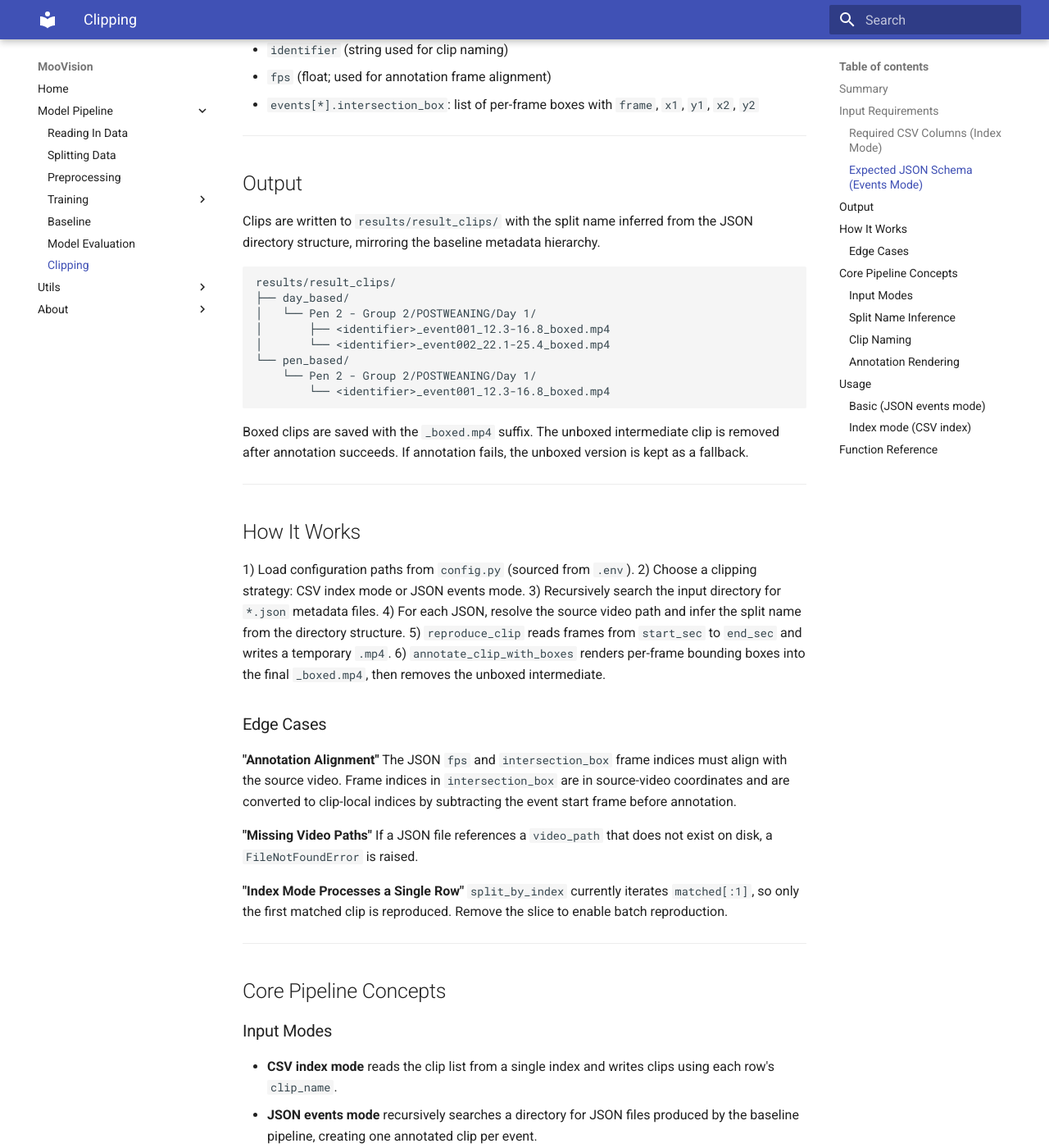
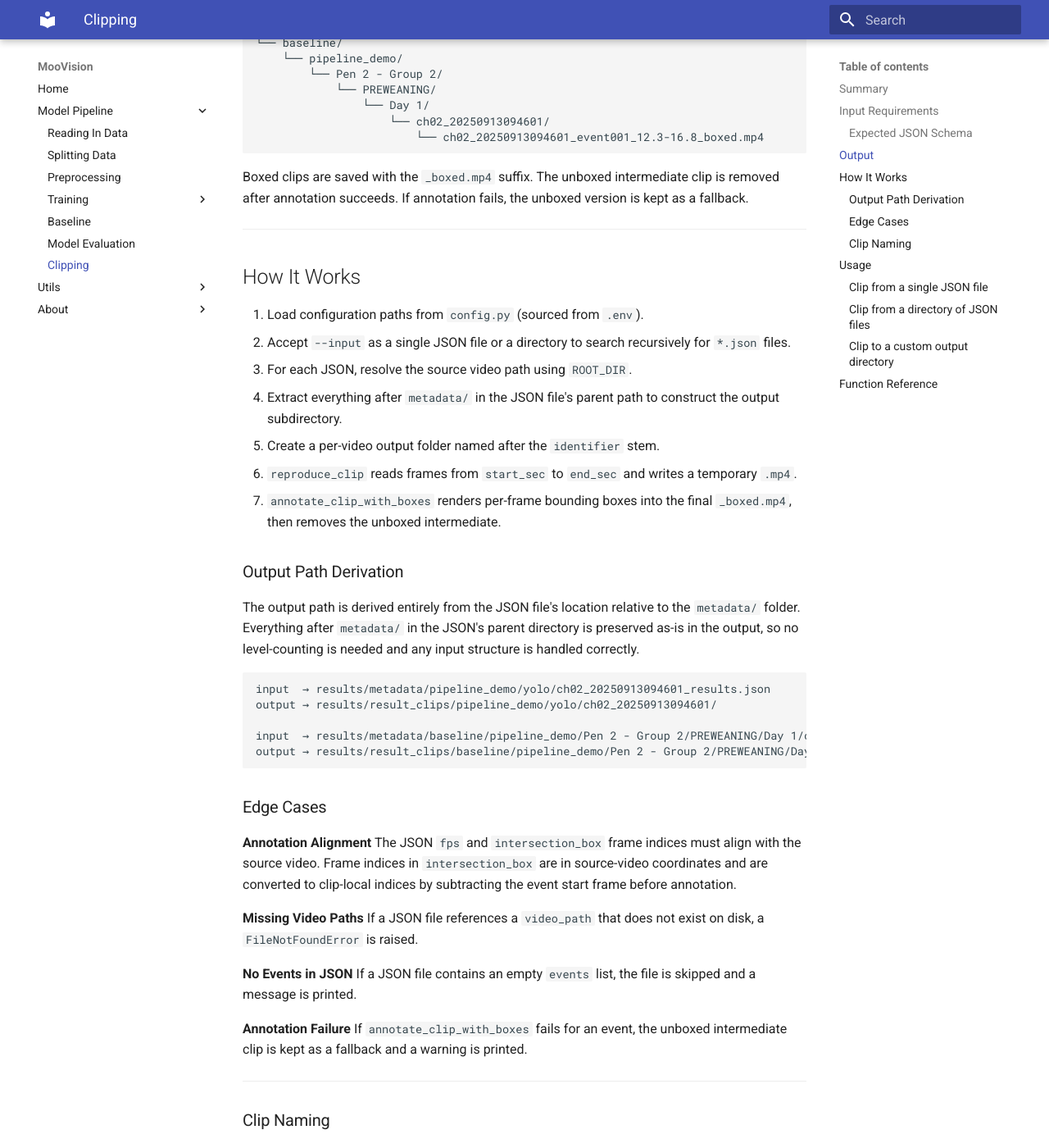
Before and after one commit to UBC-AWP/mooVision, an MkDocs documentation site: the page built from docs/Pipeline/generating_clips/clipping.md, in a window 1280 px wide and 1400 px high, scrolled down 1634 px. Shown: the whole window at 82% size. Built offline with MkDocs 1.6.1 and Material for MkDocs 9.7.7, drawn with Linux system fonts in a browser that asks for light colours; some of the changed text lies outside the part shown.

Commit message:
update clipping mkdoc

````diff
--- a/docs/Pipeline/generating_clips/clipping.md
+++ b/docs/Pipeline/generating_clips/clipping.md
@@ -1,17 +1,14 @@
 # Clipping Pipeline
 
-This page documents how to use `scripts/clipping.py` to reproduce short annotated clips from long-form source videos using JSON event metadata produced by the baseline detection pipeline.
+This page documents how to use `scripts/clipping.py` to reproduce short annotated clips from long-form source videos using JSON event metadata produced by the detection pipeline.
 
 ---
 
 ## Summary
 
-The clipping pipeline replays precise temporal segments from raw `.mp4` files into standalone annotated clip files. It supports two input modes:
+The clipping pipeline replays precise temporal segments from raw `.mp4` files into standalone annotated clip files. It reads JSON event metadata produced by any stage of the detection pipeline (baseline, fine-tuned YOLO, or sequence-linked) and produces boxed clips with per-frame bounding box annotations.
 
-1) **Index-based clipping**: reads a CSV index with clip start/end timestamps.
-2) **JSON events-based clipping**: reads JSON event metadata produced by the baseline pipeline and produces boxed clips with per-frame bounding box annotations.
-
-All clips are written to `results/result_clips/`, organised by split name and source video hierarchy.
+All clips are written to `results/result_clips/`, preserving the directory structure of the input JSON files relative to the `metadata/` folder.
 
 ---
 
@@ -19,27 +16,16 @@ All clips are written to `results/result_clips/`, organised by split name and so
 
 | Property | Details |
 |---|---|
-| Format | CSV index **or** JSON events metadata |
-| Content | Clip start/end times + source video references (optionally bounding boxes) |
+| Format | JSON event metadata files |
+| Content | Clip start/end times, source video references, and optionally per-frame bounding boxes |
 
 Before running the clipping script, ensure your local workspace satisfies the following:
 
 - `.env` is populated with `ROOT_DIR` and `LOCAL_DIR` (used by `config.py`).
-- Source videos exist under `ROOT_DIR/raw_cross_sucking_datalog/videos`.
-- For **index mode**, `INDEX_PATH` points to a CSV index (default: `ROOT_DIR/cross_sucking_clips/all_clips_index.csv`).
-- For **JSON events mode**, JSON files exist under `LOCAL_DIR/results/metadata/baseline/` produced by the baseline script.
+- Source videos exist under `ROOT_DIR/raw_cross_sucking_datalog/`.
+- JSON metadata files exist under `LOCAL_DIR/results/metadata/` produced by the detection pipeline.
 
-### Required CSV Columns (Index Mode)
-
-At minimum, the CSV must include:
-
-- `source_video_basename`
-- `source_video_path`
-- `clip_name`
-- `clip_start_in_source_sec`
-- `clip_end_in_source_sec`
-
-### Expected JSON Schema (Events Mode)
+### Expected JSON Schema
 
 Minimum fields:
 
@@ -54,7 +40,7 @@ Minimum fields:
 
 Optional fields used for annotation:
 
-- `identifier` (string used for clip naming)
+- `identifier` (string; used as the per-video output folder name and clip filename stem)
 - `fps` (float; used for annotation frame alignment)
 - `events[*].intersection_box`: list of per-frame boxes with `frame`, `x1`, `y1`, `x2`, `y2`
 
@@ -62,17 +48,22 @@ Optional fields used for annotation:
 
 ## Output
 
-Clips are written to `results/result_clips/` with the split name inferred from the JSON directory structure, mirroring the baseline metadata hierarchy.
+Clips are written to `results/result_clips/` preserving everything after `metadata/` in the input JSON path. Each video gets its own subfolder named after its `identifier` stem.
 
 ```text
 results/result_clips/
-├── day_based/
-│   └── Pen 2 - Group 2/POSTWEANING/Day 1/
-│       ├── <identifier>_event001_12.3-16.8_boxed.mp4
-│       └── <identifier>_event002_22.1-25.4_boxed.mp4
-└── pen_based/
-    └── Pen 2 - Group 2/POSTWEANING/Day 1/
-        └── <identifier>_event001_12.3-16.8_boxed.mp4
+├── pipeline_demo/
+│   └── yolo/
+│       └── ch02_20250913094601/
+│           ├── ch02_20250913094601_event001_12.3-16.8_boxed.mp4
+│           └── ch02_20250913094601_event002_22.1-25.4_boxed.mp4
+└── baseline/
+    └── pipeline_demo/
+        └── Pen 2 - Group 2/
+            └── PREWEANING/
+                └── Day 1/
+                    └── ch02_20250913094601/
+                        └── ch02_20250913094601_event001_12.3-16.8_boxed.mp4
 ```
 
 Boxed clips are saved with the `_boxed.mp4` suffix. The unboxed intermediate clip is removed after annotation succeeds. If annotation fails, the unboxed version is kept as a fallback.
@@ -81,74 +72,76 @@ Boxed clips are saved with the `_boxed.mp4` suffix. The unboxed intermediate cli
 
 ## How It Works
 
-1) Load configuration paths from `config.py` (sourced from `.env`).
-2) Choose a clipping strategy: CSV index mode or JSON events mode.
-3) Recursively search the input directory for `*.json` metadata files.
-4) For each JSON, resolve the source video path and infer the split name from the directory structure.
-5) `reproduce_clip` reads frames from `start_sec` to `end_sec` and writes a temporary `.mp4`.
-6) `annotate_clip_with_boxes` renders per-frame bounding boxes into the final `_boxed.mp4`, then removes the unboxed intermediate.
+1. Load configuration paths from `config.py` (sourced from `.env`).
+2. Accept `--input` as a single JSON file or a directory to search recursively for `*.json` files.
+3. For each JSON, resolve the source video path using `ROOT_DIR`.
+4. Extract everything after `metadata/` in the JSON file's parent path to construct the output subdirectory.
+5. Create a per-video output folder named after the `identifier` stem.
+6. `reproduce_clip` reads frames from `start_sec` to `end_sec` and writes a temporary `.mp4`.
+7. `annotate_clip_with_boxes` renders per-frame bounding boxes into the final `_boxed.mp4`, then removes the unboxed intermediate.
+
+### Output Path Derivation
+
+The output path is derived entirely from the JSON file's location relative to the `metadata/` folder. Everything after `metadata/` in the JSON's parent directory is preserved as-is in the output, so no level-counting is needed and any input structure is handled correctly.
+
+```text
+input  → results/metadata/pipeline_demo/yolo/ch02_20250913094601_results.json
+output → results/result_clips/pipeline_demo/yolo/ch02_20250913094601/
+
+input  → results/metadata/baseline/pipeline_demo/Pen 2 - Group 2/PREWEANING/Day 1/ch02_20250913094601_results.json
+output → results/result_clips/baseline/pipeline_demo/Pen 2 - Group 2/PREWEANING/Day 1/ch02_20250913094601/
+```
 
 ### Edge Cases
 
-**"Annotation Alignment"**
+**Annotation Alignment**
 The JSON `fps` and `intersection_box` frame indices must align with the source video. Frame indices in `intersection_box` are in source-video coordinates and are converted to clip-local indices by subtracting the event start frame before annotation.
 
-**"Missing Video Paths"**
+**Missing Video Paths**
 If a JSON file references a `video_path` that does not exist on disk, a `FileNotFoundError` is raised.
 
-**"Index Mode Processes a Single Row"**
-`split_by_index` currently iterates `matched[:1]`, so only the first matched clip is reproduced. Remove the slice to enable batch reproduction.
+**No Events in JSON**
+If a JSON file contains an empty `events` list, the file is skipped and a message is printed.
+
+**Annotation Failure**
+If `annotate_clip_with_boxes` fails for an event, the unboxed intermediate clip is kept as a fallback and a warning is printed.
 
 ---
 
-## Core Pipeline Concepts
-
-### Input Modes
-
-- **CSV index mode** reads the clip list from a single index and writes clips using each row's `clip_name`.
-- **JSON events mode** recursively searches a directory for JSON files produced by the baseline pipeline, creating one annotated clip per event.
-
-### Split Name Inference
-
-In JSON events mode, the split name (e.g. `day_based`) is inferred from the JSON file's directory structure — specifically four levels up from the JSON file, matching the baseline output layout:
-
-```text
-results/metadata/baseline/<split_name>/<Pen>/<Stage>/<Day>/<file>.json
-```
-
-This split name is then prepended to the output path under `results/result_clips/`.
-
 ### Clip Naming
 
-In JSON mode, clip names follow:
+Clips follow this naming convention:
 
 ```text
 <identifier_stem>_event###_<start_sec>-<end_sec>_boxed.mp4
 ```
 
-### Annotation Rendering
+Example:
 
-`annotate_clip_with_boxes` converts source-video frame indices to clip-local indices by subtracting the event's start frame, keeping boxes aligned to the clipped segment.
+```text
+ch02_20250913094601_event001_12.3-16.8_boxed.mp4
+```
 
 ---
 
 ## Usage
 
-### Basic (JSON events mode)
+### Clip from a single JSON file
 
 ```bash
-uv run scripts/clipping.py
+uv run scripts/clipping.py --input results/metadata/pipeline_demo/yolo/ch02_20250913094601_results.json
 ```
 
-### Index mode (CSV index)
+### Clip from a directory of JSON files
 
 ```bash
-uv run python - <<'PY'
-from scripts.clipping import split_by_index
-from config import INDEX_PATH, REPRODUCED_CLIPS_DIR
+uv run scripts/clipping.py --input results/metadata/pipeline_demo/yolo/
+```
 
-split_by_index(INDEX_PATH, REPRODUCED_CLIPS_DIR)
-PY
+### Clip to a custom output directory
+
+```bash
+uv run scripts/clipping.py --input results/metadata/pipeline_demo/yolo/ --output /tmp/clips/
 ```
 
 ---
@@ -163,8 +156,6 @@ PY
       show_signature_annotations: true
       members:
         - reproduce_clip
-        - split_by_index
         - split_by_json_events
         - annotate_clip_with_boxes
-        - run_splitting
         - main
````
